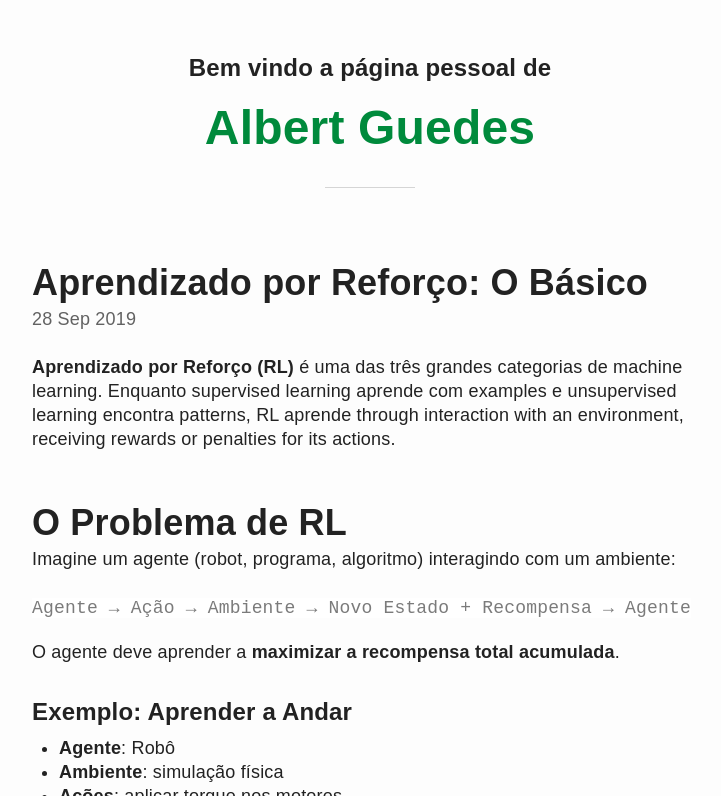
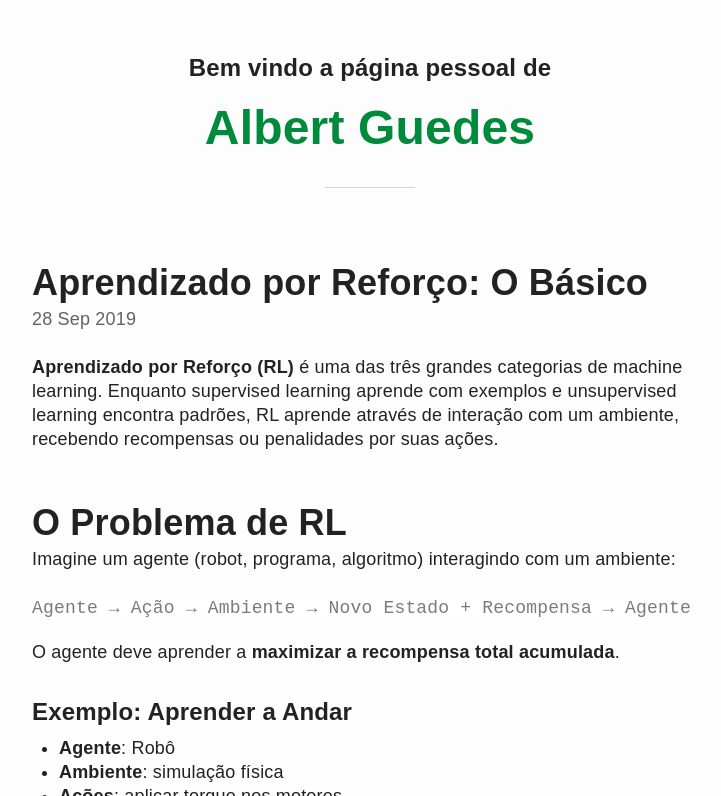
Before and after one commit to albertguedes/albertguedes.github.io, a Jekyll site: the page built from _posts/2019-09-28-aprendizado-por-reforco-o-basico.md, in a window 1280 px wide and 900 px high, cut to the strip 104-900 px from the top of the window. Shown: the whole strip, without its empty margins (270-991 px from the left). Built offline with Jekyll 4.4.1, drawn with Linux system fonts in a browser that asks for light colours.

Commit message:
Fix remaining English phrases: 'many samples', 'through interaction', 'from data' -> Portuguese

```diff
--- a/_posts/2019-09-28-aprendizado-por-reforco-o-basico.md
+++ b/_posts/2019-09-28-aprendizado-por-reforco-o-basico.md
@@ -5,7 +5,7 @@ description: "Entenda como agentes aprendem através de tentativa e erro, recebe
 date: 2019-09-28
 ---
 
-**Aprendizado por Reforço (RL)** é uma das três grandes categorias de machine learning. Enquanto supervised learning aprende com examples e unsupervised learning encontra patterns, RL aprende through interaction with an environment, receiving rewards or penalties for its actions.
+**Aprendizado por Reforço (RL)** é uma das três grandes categorias de machine learning. Enquanto supervised learning aprende com exemplos e unsupervised learning encontra padrões, RL aprende através de interação com um ambiente, recebendo recompensas ou penalidades por suas ações.
 
 ## O Problema de RL
 
```
Also changed, not shown: _posts/2017-10-03-aprendizado-supervisionado-vs-nao-supervisionado.md (+1 -1 lines), _posts/2021-05-15-classificacao-como-maquinas-categorizam.md (+1 -1 lines).
